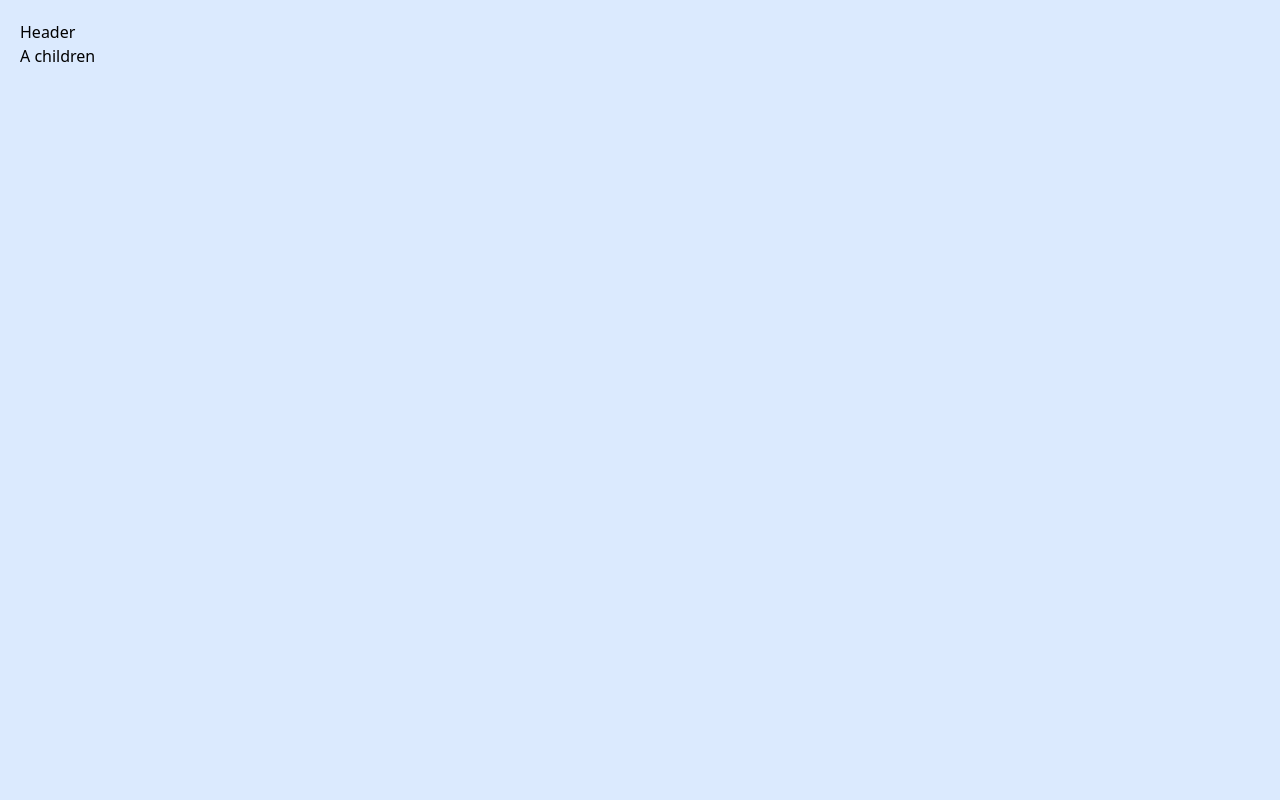
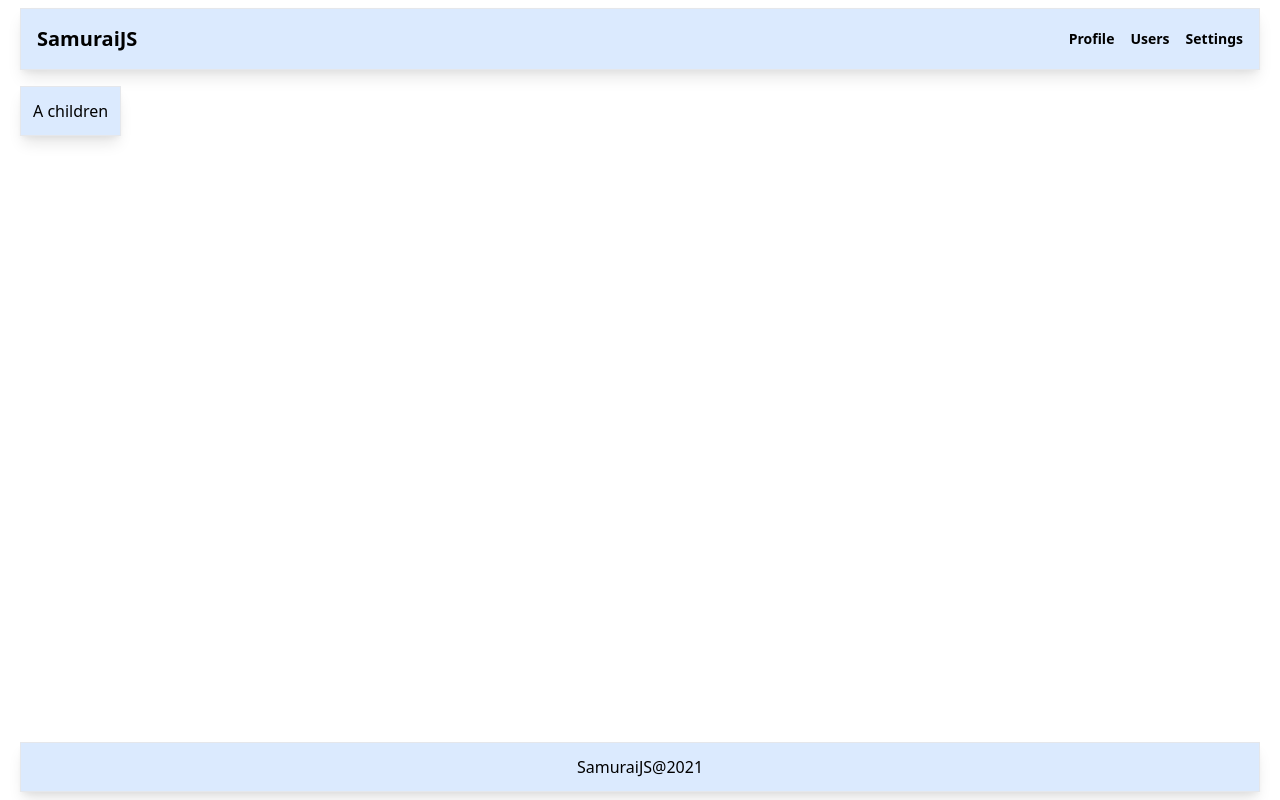
Before and after one commit to Denis-the/social-network-typescript, a React (Create React App) app: page / in a window 1280 px wide. Built offline with nearby package versions, Linux system fonts and the light colour scheme.

Commit message:
added page layout

```diff
--- a/public/index.html
+++ b/public/index.html
@@ -3,7 +3,8 @@
   <head>
     <meta charset="utf-8" />
     <link rel="icon" href="%PUBLIC_URL%/favicon.ico" />
-    <meta name="viewport" content="width=device-width, initial-scale=1" />
+    <!-- <meta name="viewport" content="width=device-width, initial-scale=1" /> -->
+    <meta name="viewport" content="width=device-width, initial-scale=1.0, user-scalable=0, minimum-scale=1.0, maximum-scale=1.0">
     <meta name="theme-color" content="#000000" />
     <meta
       name="description"
--- a/src/App.tsx
+++ b/src/App.tsx
@@ -1,17 +1,22 @@
 import React from "react";
+import BlockWrapper from "./components/UI/BlockWrapper";
 import Layout from "./pages/Layout";
 
 function App() {
   return (
     <Layout>
-      A children
+      <div className="flex">
+        <BlockWrapper>
+          <div className="m-3">A children</div>
+        </BlockWrapper>
+      </div>
     </Layout>
   );
 }
 
 const ConnectedApp = () => (
   <div>
-      <App />
+    <App />
   </div>
 );
 
--- /dev/null
+++ b/src/components/PageFooter/PageFooter.tsx
@@ -0,0 +1,10 @@
+import React from "react";
+import BlockWrapper from "../UI/BlockWrapper";
+
+function PageFooter() {
+  return <BlockWrapper>
+    <div className="flex p-3 justify-center items-center">SamuraiJS@2021</div>
+  </BlockWrapper>;
+}
+
+export default React.memo(PageFooter);
--- /dev/null
+++ b/src/components/PageFooter/PageFooterContainer.tsx
@@ -0,0 +1,9 @@
+import React from "react";
+import PageFooter from "./PageFooter";
+
+function PageFooterCointainer() {
+    return <PageFooter />
+}
+
+
+export default React.memo(PageFooterCointainer);
--- /dev/null
+++ b/src/components/PageFooter/interface/interface.ts
@@ -0,0 +1,3 @@
+export interface PageFooterProps {
+
+}
--- /dev/null
+++ b/src/components/PageHeader/Navbar.tsx
@@ -0,0 +1,29 @@
+import React from "react";
+import BlockWrapper from "../UI/BlockWrapper";
+
+function Navbar() {
+  return (
+    <BlockWrapper>
+      <div className="flex justify-between items-center w-full">
+        <div className="p-4">
+          <a href="/" className="text-xl font-bold">
+            SamuraiJS
+          </a>
+        </div>
+        <div className="flex p-2 text-sm font-semibold">
+          <a href="/" className="p-2">
+            Profile
+          </a>
+          <a href="/" className="p-2">
+            Users
+          </a>
+          <a href="/" className="p-2">
+            Settings
+          </a>
+        </div>
+      </div>
+    </BlockWrapper>
+  );
+}
+
+export default React.memo(Navbar);
--- a/src/components/PageHeader/PageHeader.tsx
+++ /dev/null
@@ -1,7 +0,0 @@
-import React from "react";
-
-function PageHeader() {
-  return <header>Header</header>;
-}
-
-export default React.memo(PageHeader);
--- a/src/components/PageHeader/index.tsx
+++ b/src/components/PageHeader/PageHeaderContainer.tsx
@@ -1,8 +1,8 @@
 import React from "react";
-import PageHeader from "./PageHeader";
+import Navbar from "./Navbar";
 
 function PageHeaderCointainer() {
-    return <PageHeader />
+    return <Navbar />
 }
 
 
--- /dev/null
+++ b/src/components/UI/BlockWrapper.tsx
@@ -0,0 +1,17 @@
+import React from "react";
+
+interface BlockWrapperProps {
+  children: React.ReactNode;
+}
+
+function BlockWrapper({ children }: BlockWrapperProps) {
+  return (
+    <div className="m-2 h-full flex flex-wrap items-center justify-center">
+      <div className="w-full border dark:border-gray-800 flex items-center justify-center shadow-lg bg-blue-100">
+        {children}
+      </div>
+    </div>
+  );
+}
+
+export default React.memo(BlockWrapper);
--- a/src/pages/Layout.tsx
+++ b/src/pages/Layout.tsx
@@ -1,11 +1,15 @@
 import React from "react";
-import PageHeader from "../components/PageHeader/PageHeader";
+import PageFooterContainer from "../components/PageFooter/PageFooterContainer";
+import PageHeaderContainer from "../components/PageHeader/PageHeaderContainer";
 
 function Layout({ children }: LayoutProps) {
   return (
-    <div className="container flex flex-col p-5 min-h-screen bg-blue-100  ">
-      <PageHeader />
-      {children}
+    <div className="bg-white h-full">
+      <div className="container flex flex-col h-full flex-wrap p-3 pt-0 pb-0 min-h-screen">
+        <PageHeaderContainer />
+        <div className="flex-grow">{children}</div>
+        <PageFooterContainer />
+      </div>
     </div>
   );
 }
```
